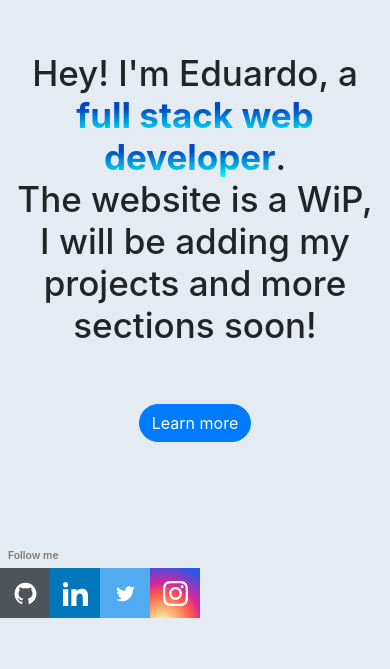
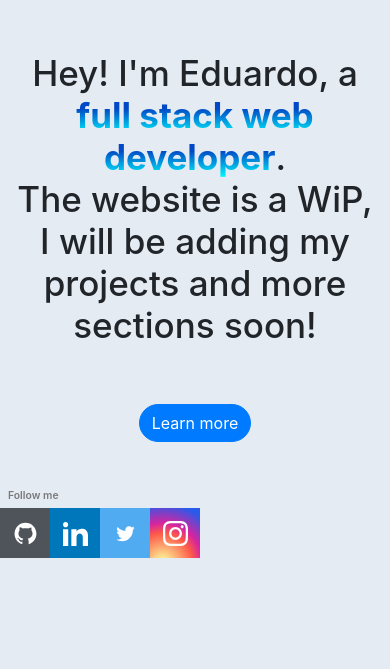
Before and after one commit to eduardomecchia/nuxt-portfolio, a Nuxt app: page / in a window 390 px wide. Shown: the part 175-844 px from the top of the page. Built offline with nearby package versions, Linux system fonts and the light colour scheme.

Commit message:
Adjust position of FollowMe component in mobile view

```diff
--- a/components/follow-me.vue
+++ b/components/follow-me.vue
@@ -43,7 +43,7 @@
         // TODO: IF YOU BUILD OTHER PAGES, THE BOX ELEMENTS NEED TO DISSOLVE WITH A TRANSITION
         @media screen and (max-width: 768px) {
             & {
-                bottom: 35px;
+                bottom: 111px;
                 width: 100%;
                 height: auto;
                 top: auto;
@@ -62,6 +62,10 @@
         top: calc(50% - (275px / 2));
         width: 55px;
         height: 275px;
+
+        ul {
+            margin: 0; // Necessary cause of reboot.scss, look into it
+        }
 
         li {
             transition: transform 425ms cubic-bezier(.69,.03,.03,.93),opacity .15s ease-out;
```
